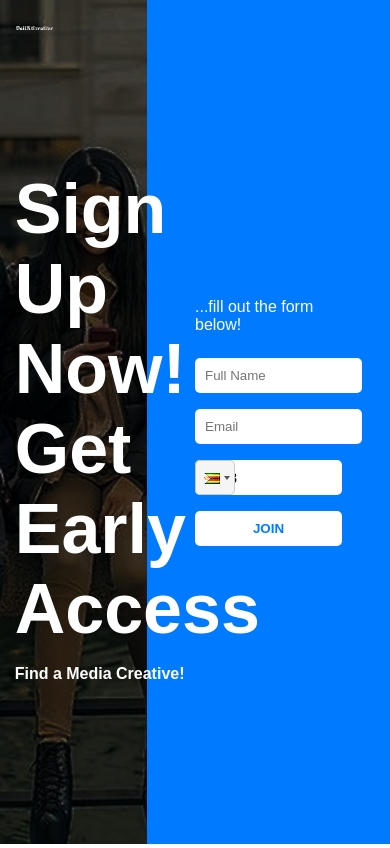
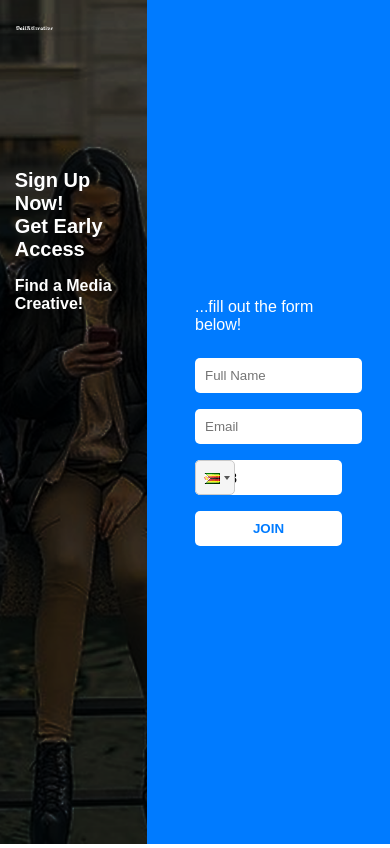
Before and after one commit to Nitrix11/DailaCreative, a React (Vite) app: page /sign-up in a window 390 px wide. Built offline with nearby package versions, Linux system fonts and the light colour scheme.

Commit message:
second t comit

```diff
--- /dev/null
+++ b/src/components/css/Hero.css
@@ -0,0 +1,5 @@
+@media (max-width:425px) {
+    .pic1{
+        display: none;
+    }
+}
--- a/src/components/hero.jsx
+++ b/src/components/hero.jsx
@@ -2,7 +2,7 @@ import React from 'react';
 import { Link } from 'react-router-dom'; // Import Link from React Router
 import pic1 from "../assets/crpic-removebg-preview 1.png";
 import logo from "../assets/DailACreative.svg";
-
+import"./css/Hero.css"
 const ConnectSection = () => {
   return (
     <div style={{
@@ -78,6 +78,7 @@ const ConnectSection = () => {
       </div>
 
       <img
+      className='pic1'
         src={pic1}
         alt="Man smiling"
         style={{
--- a/src/index.css
+++ b/src/index.css
@@ -123,3 +123,15 @@ transition: all;
     width: 100%;
     cursor: pointer;
   }
+  @media (max-width:425px) {
+    .image-container{
+      display: flex;
+      flex-direction: column;
+    }
+    .text-overlay{
+      h2{
+        font-size: 20px;
+
+      }
+    }
+  }
```
